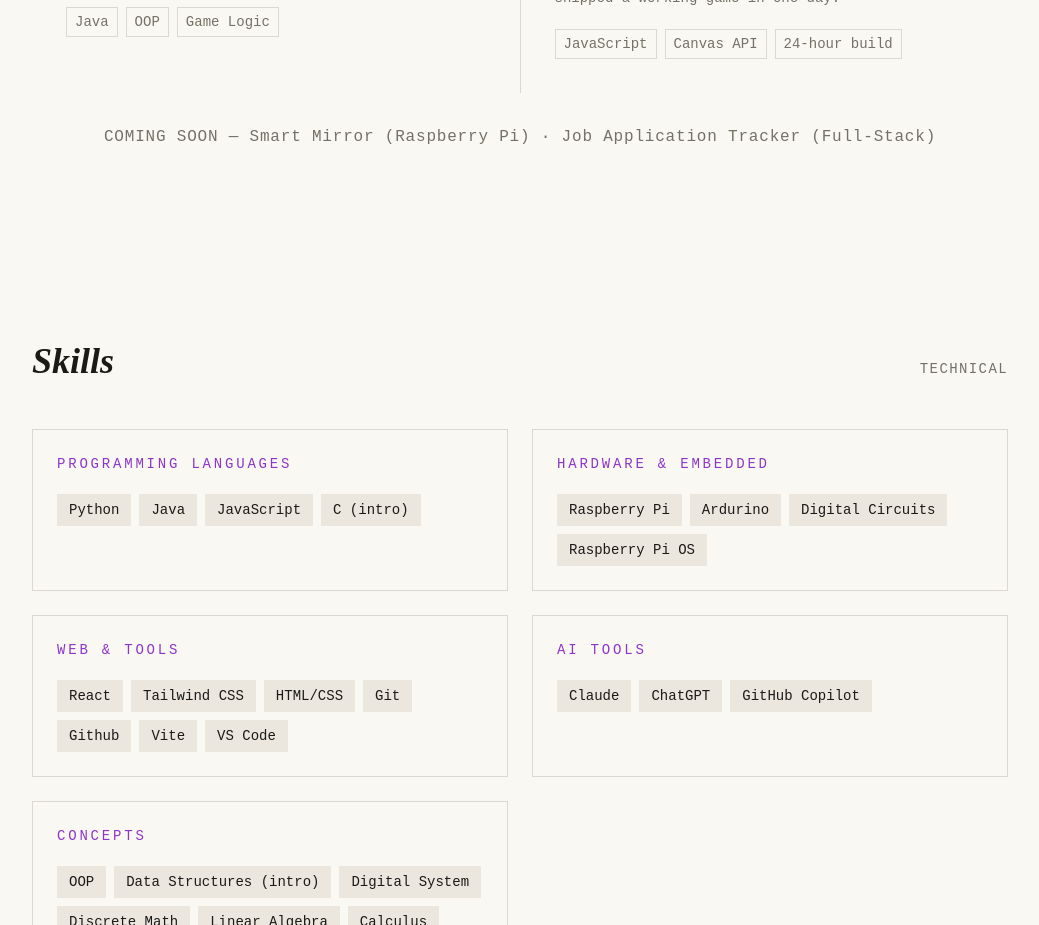
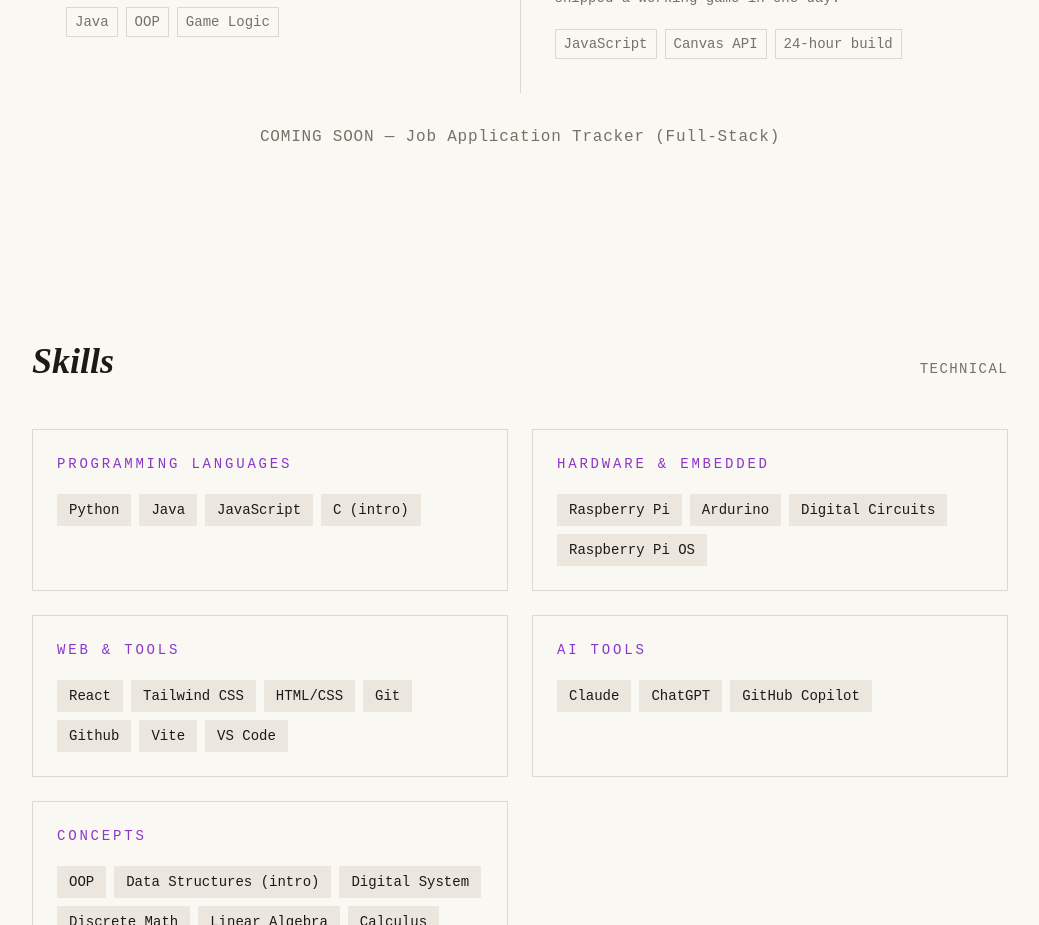
Before and after one commit to Ananasikflafik/portfolio, a React (Vite) app: page / in a window 1280 px wide. Shown: the part 1580-2505 px from the top of the page, without its empty margins (120-1159 px from the left). Built offline with nearby package versions, Linux system fonts and the light colour scheme.

Commit message:
Update text

```diff
--- a/src/components/Projects.jsx
+++ b/src/components/Projects.jsx
@@ -105,7 +105,7 @@ function Projects() {
 
             {/* Future Projects*/}
             <p className="mt-8 font-mono text-muted-foreground text-center tracking-wider">
-                COMING SOON — Smart Mirror (Raspberry Pi) · Job Application Tracker (Full-Stack)
+                COMING SOON — Job Application Tracker (Full-Stack)
             </p>
         </section>
     );
```
